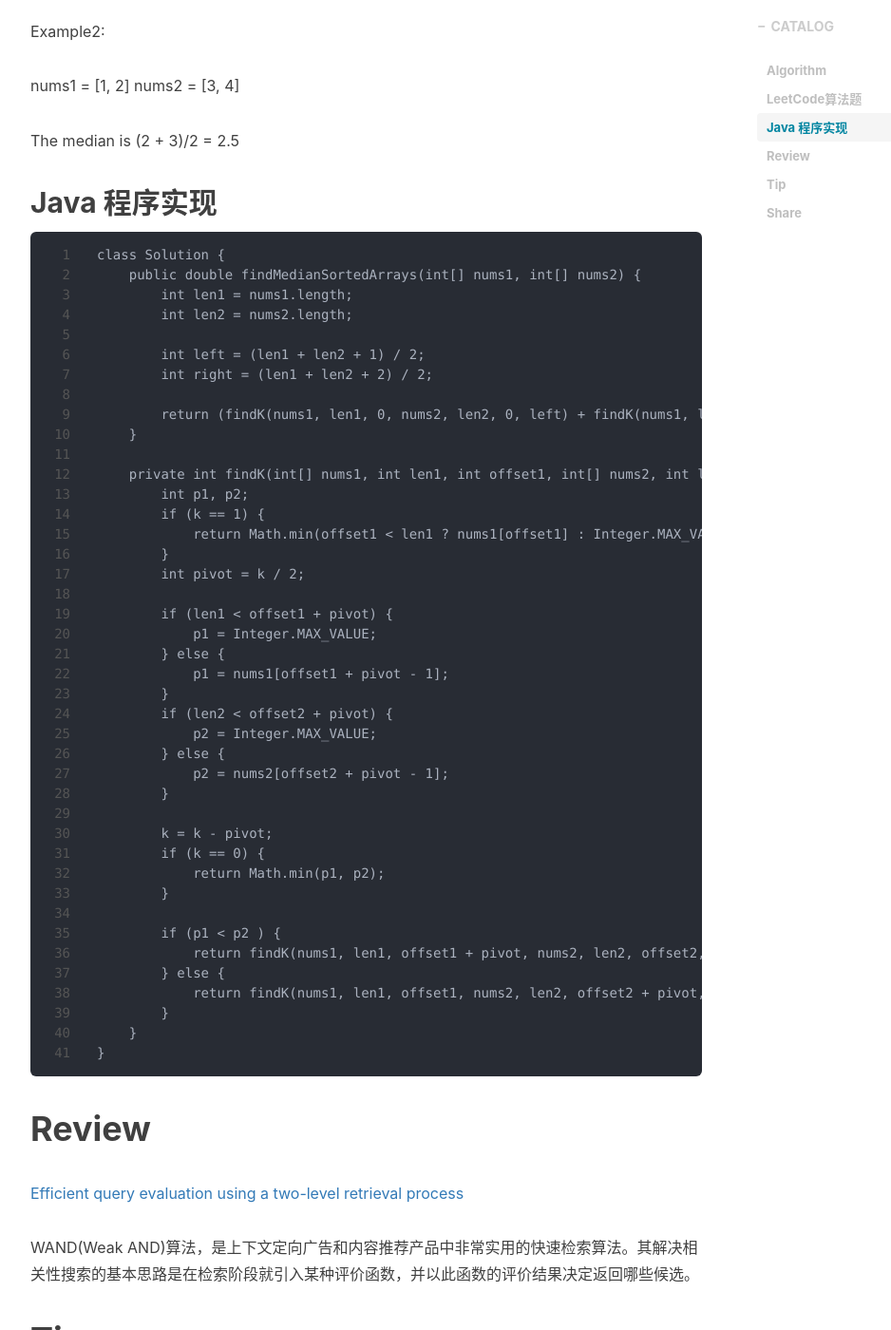
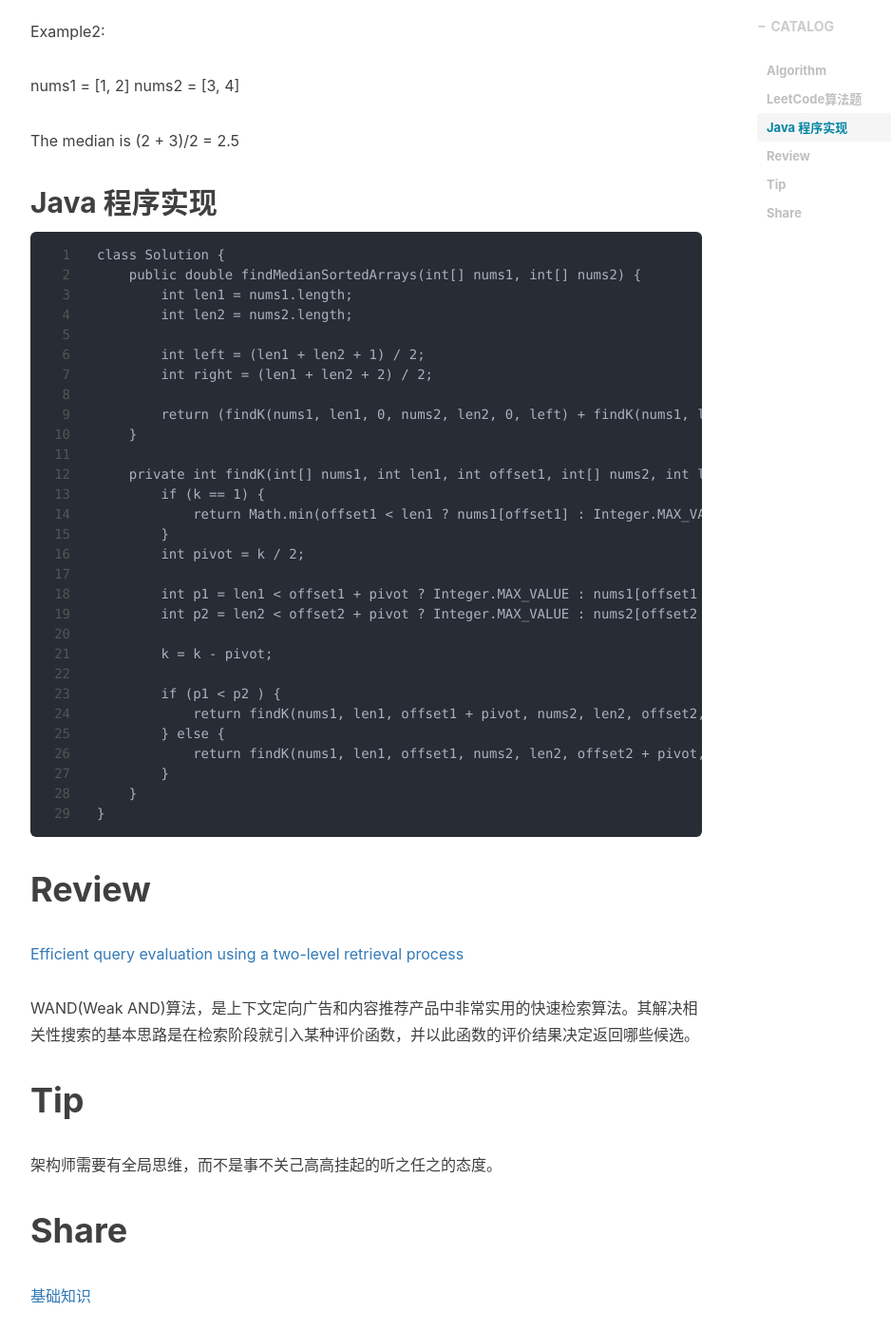
Before and after one commit to woncz/woncz.github.io, a Jekyll site: the page built from _posts/2019-08-12-arts-week03.md, in a window 1280 px wide and 1400 px high, scrolled down 1075 px. Shown: the whole window at 95% size, without its empty margins (233-1171 px from the left). Built offline with Jekyll 4.4.1, drawn with Linux system fonts in a browser that asks for light colours; nearby versions of some CDN libraries; comment, search, counter and statistics services are not loaded.

Commit message:
Update 2019-08-12-arts-week03.md

```diff
--- a/_posts/2019-08-12-arts-week03.md
+++ b/_posts/2019-08-12-arts-week03.md
@@ -50,27 +50,15 @@ class Solution {
     }
 
     private int findK(int[] nums1, int len1, int offset1, int[] nums2, int len2, int offset2, int k) {
-        int p1, p2;
         if (k == 1) {
             return Math.min(offset1 < len1 ? nums1[offset1] : Integer.MAX_VALUE, offset2 < len2 ? nums2[offset2] : Integer.MAX_VALUE);
         }
         int pivot = k / 2;
 
-        if (len1 < offset1 + pivot) {
-            p1 = Integer.MAX_VALUE;
-        } else {
-            p1 = nums1[offset1 + pivot - 1];
-        }
-        if (len2 < offset2 + pivot) {
-            p2 = Integer.MAX_VALUE;
-        } else {
-            p2 = nums2[offset2 + pivot - 1];
-        }
+        int p1 = len1 < offset1 + pivot ? Integer.MAX_VALUE : nums1[offset1 + pivot - 1];
+        int p2 = len2 < offset2 + pivot ? Integer.MAX_VALUE : nums2[offset2 + pivot - 1];
 
         k = k - pivot;
-        if (k == 0) {
-            return Math.min(p1, p2);
-        }
 
         if (p1 < p2 ) {
             return findK(nums1, len1, offset1 + pivot, nums2, len2, offset2, k);
```
